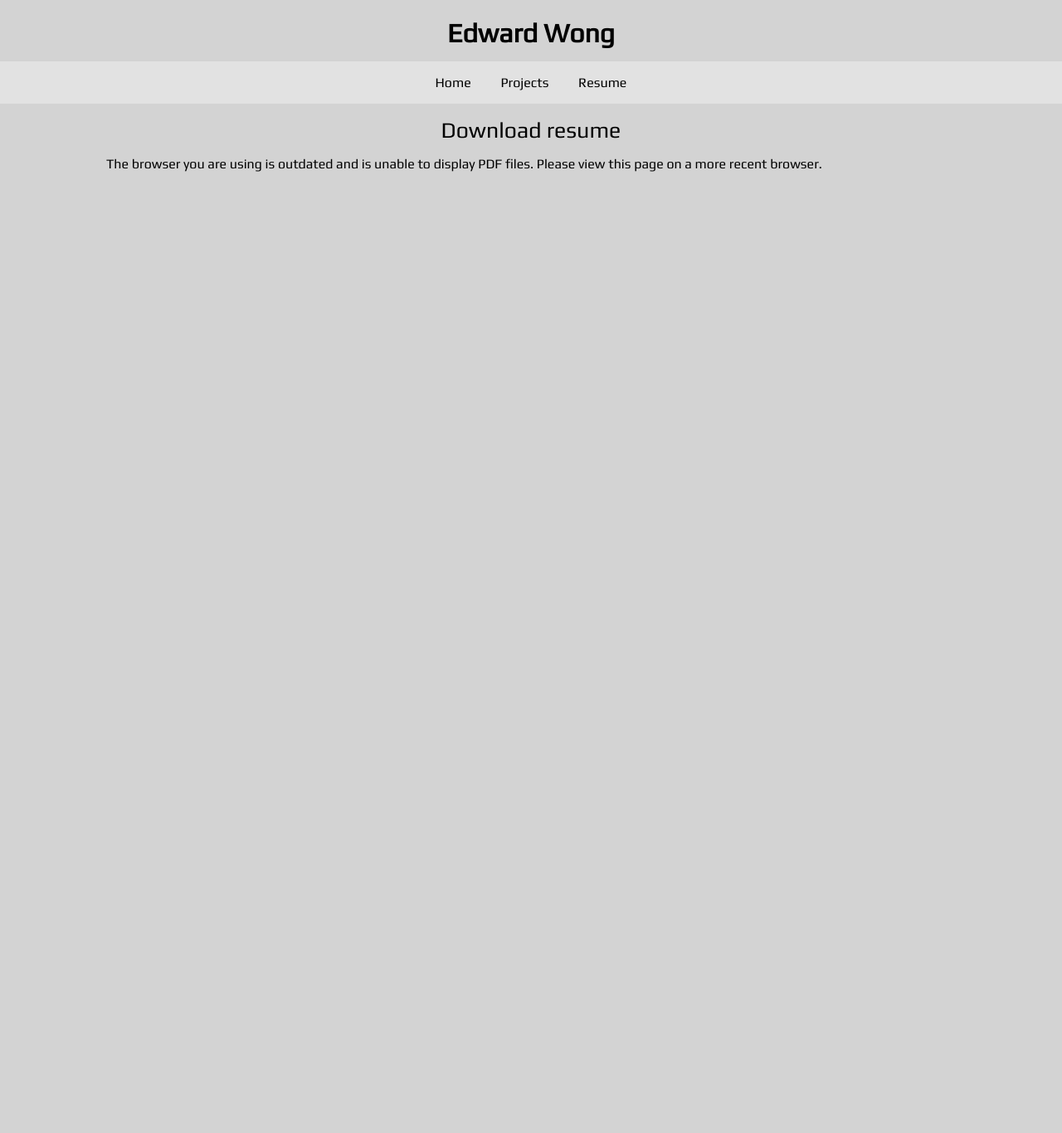
After one commit to exw4141/personal-website, a Flask app: page /resume in a window 1280 px wide. The commit adds this page. Shown: the whole page at 83% size. Run offline with Flask 2, Linux system fonts and the light colour scheme.

Commit message:
Added Resume page

```diff
--- a/app.py
+++ b/app.py
@@ -52,3 +52,7 @@ def project():
         }
     ]
     return render_template('projects.html', projects=projects)
+
+@app.route('/resume')
+def resume():
+    return render_template('resume.html')
--- /dev/null
+++ b/static/css/resume.css
@@ -0,0 +1,22 @@
+#resume-download-container {
+    margin: auto;
+    margin-bottom: 1em;
+    text-align: center;
+}
+
+#resume-download {
+    color: black;
+    text-decoration: none;
+    font-size: 20pt;
+}
+
+#resume-download:hover {
+    text-decoration: underline;
+}
+
+#resume {
+    display: block;
+    margin: auto;
+    width: 80%;
+    height: 1170px;
+}
--- a/templates/base.html
+++ b/templates/base.html
@@ -19,6 +19,7 @@
         <ul id="nav">
             <li><a href="/">Home</a></li>
             <li><a href="/projects">Projects</a></li>
+            <li><a href="/resume">Resume</a></li>
         </ul>
 
         {% block body %}
--- /dev/null
+++ b/templates/resume.html
@@ -0,0 +1,16 @@
+{% extends 'base.html' %}
+
+{% block title %}Resume{% endblock %}
+{% block stylesheets %}
+    <link rel="stylesheet" type="text/css" href="{{ url_for('static', filename='css/resume.css') }}" />
+{% endblock %}
+
+{% block body %}
+    <div id="resume-download-container">
+        <a id="resume-download" href="{{ url_for('static', filename='wong_resume.pdf') }}" download>Download resume</a>
+    </div>
+    <object id="resume" type="application/pdf" data="{{ url_for('static', filename='wong_resume.pdf') }}">
+        The browser you are using is outdated and is unable to display PDF files. Please view this page on a
+        more recent browser.
+    </object>
+{% endblock %}
```
Also changed, not shown: 1 other file.
